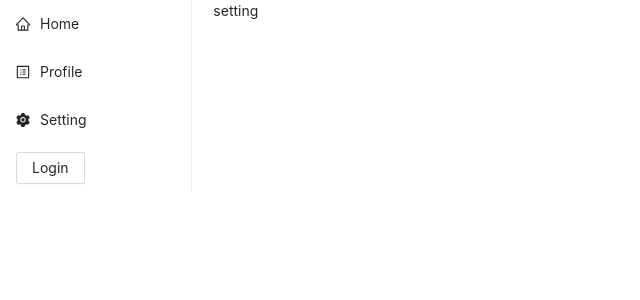
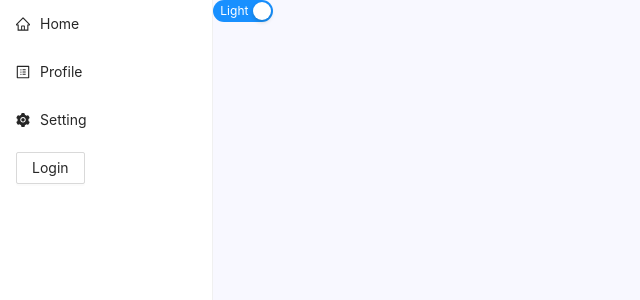
Before and after one commit to namlcphe130442/website-admin, a React (Create React App) app: page /setting in a window 1280 px wide. Shown: the top 300 px of the page, without its empty margins (0-640 px from the left). Built offline with nearby package versions, Linux system fonts and the light colour scheme.

Commit message:
second-commit

```diff
--- a/public/index.html
+++ b/public/index.html
@@ -28,7 +28,7 @@
   </head>
   <body>
     <noscript>You need to enable JavaScript to run this app.</noscript>
-    <div id="root"></div>
+    <div id="root" style="height: 100%"></div>
     <!--
       This HTML file is a template.
       If you open it directly in the browser, you will see an empty page.
--- a/src/components/login.tsx
+++ b/src/components/login.tsx
@@ -6,12 +6,13 @@ import { LoginOutlined } from '@ant-design/icons';
 import Menus from "../components/menu";
 
 
-const Login = () => {
+const Login = (props: any) => {
 
     const { loginWithRedirect} = useAuth0();
+    const {color} = props;
 
     return(
-        <Row>
+        <Row style={color}>
             <Col span={4}>
                 <Menus />
             </Col>
--- a/src/components/menu.tsx
+++ b/src/components/menu.tsx
@@ -31,6 +31,7 @@ const Menus = (props:any) => {
     const history = useHistory();
     const [statusUser, setStatusUser] = useState('');
     const { isAuthenticated } = useAuth0();
+    const theme =  localStorage.getItem('bgColor') === 'dark' ? 'dark' : 'light';
 
     useEffect(() => {
         const status = isAuthenticated === true ? 'Logout' : 'Login';
@@ -67,8 +68,9 @@ const Menus = (props:any) => {
             <>
             <Menu
                 onClick={handleMenuClick}
-                style={{ width: '90%'}}
+                style={{ width: '100%', height: '100%'}}
                 defaultOpenKeys={['sub1']}
+                theme={theme}
             >
                 {showMenu()}
                 <Menu.Item>
--- a/src/index.js
+++ b/src/index.js
@@ -4,7 +4,7 @@ import {Auth0Provider} from '@auth0/auth0-react';
 import {createStore} from 'redux';
 import { Provider } from 'react-redux';
 
-import './index.css';
+// import './index.css';
 import App from './App';
 import { myReducer } from './reducers/index';
 
--- a/src/pages/homePage.tsx
+++ b/src/pages/homePage.tsx
@@ -16,6 +16,18 @@ const HomePage = (props: any) => {
     const [staffEdit, setStaffEdit] = useState('');
     const [title, setTitle] = useState('');
     const [staffSearch, setStaffSearch] = useState('');
+
+    const dark = {
+        background: '#051f38',
+        height: '100%'
+    }
+
+    const light = {
+        background: '#F8F8FF',
+        height: '100%'
+    }
+
+    const color = localStorage.getItem('bgColor') === 'dark' ? dark : light;
 
     var staffs: any = null;
 
@@ -152,7 +164,7 @@ const HomePage = (props: any) => {
         }
 
         return (
-            <Row>
+            <Row style={color}>
                 <Col span={4}>
                     <Menus/>
                 </Col>
@@ -196,7 +208,7 @@ const HomePage = (props: any) => {
     }
     else{
         return(
-            <Login/>
+            <Login color={color}/>
         );
     }
 }
--- a/src/pages/profilePage.tsx
+++ b/src/pages/profilePage.tsx
@@ -6,12 +6,24 @@ import Menus from "../components/menu";
 import Login from "../components/login";
 
 const ProfilePage = () => {
+
     const { user, isAuthenticated } = useAuth0();
+    const dark = {
+        background: '#051f38',
+        height: '100%'
+    }
+
+    const light = {
+        background: '#F8F8FF',
+        height: '100%'
+    }
+
+    const color = localStorage.getItem('bgColor') === 'dark' ? dark : light;
 
     if(isAuthenticated){
 
         return (
-            <Row>
+            <Row style={color}>
                 <Col span={4}>
                     <Menus/>
                 </Col>
@@ -29,7 +41,7 @@ const ProfilePage = () => {
             </Row>
         );
     }else{
-        return(<Login />);
+        return(<Login color={color}/>);
     }
 };
 
--- a/src/pages/settingPage.tsx
+++ b/src/pages/settingPage.tsx
@@ -1,16 +1,55 @@
-import React from 'react'
-import { Row, Col} from 'antd';
+import React, {useState} from 'react'
+import { Row, Col, Switch} from 'antd';
 
 import Menus from '../components/menu';
 
-const SettingPage = (props: any) => {
+interface Color {
+    color: Colors | undefined
+}
+
+const SettingPage = () => {
+
+    const dark = {
+        background: '#051f38',
+        height: '100%'
+    }
+
+    const light = {
+        background: '#F8F8FF',
+        height: '100%'
+    }
+
+    const theme =  localStorage.getItem('bgColor') === 'dark' ? 'dark' : 'light';
+
+    const initialColor: Color["color"] = {
+        theme: theme,
+        current: theme === 'dark' ? dark : light,
+    }
+
+    const [color, setColor] = useState(initialColor);
+
+    const changeTheme = (value: any) => {
+        localStorage.setItem('bgColor', value ? 'light' : 'dark');
+        setColor({
+            ...color,
+            current: value ? light : dark,
+            theme: value ? 'light' : ''
+        });
+    };
+
     return (
-        <Row>
+        <Row style={color.current}>
             <Col span={4}>
                 <Menus />
             </Col>
             <Col span={20}>
-                <div>setting</div>
+            <Switch
+                style={{position:"fixed"}}
+                checked={color.theme === 'light'}
+                onChange={changeTheme}
+                checkedChildren="Light"
+                unCheckedChildren="Dark"
+            />
             </Col>
         </Row>
     )
--- a/src/types/types.d.ts
+++ b/src/types/types.d.ts
@@ -4,7 +4,7 @@ type CheckLogin = (value: any) => boolean;
 
 type Colors = {
     theme: string,
-    current: string,
+    current: object,
 }
 
 type Menus = {
```
Also changed, not shown: 1 other file (tests, documents, lock files or other folders).
